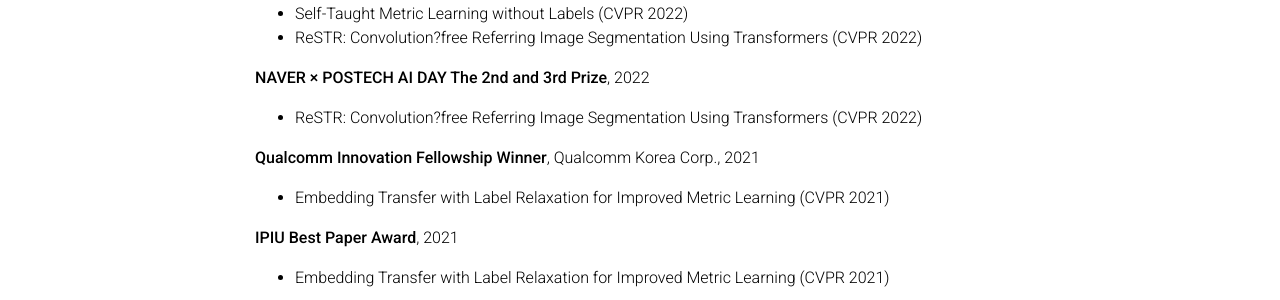
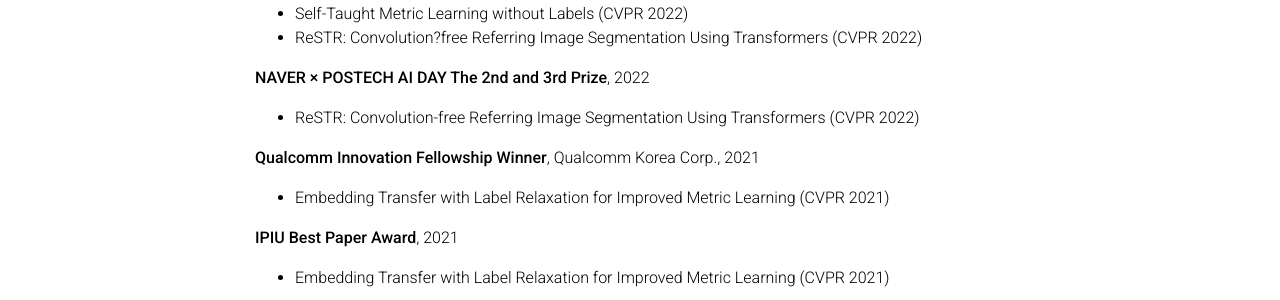
Before and after one commit to kdwonn/kdwonn.github.io, a Jekyll site: the page built from _honors/honor1.md, in a window 1280 px wide and 1084 px high. Shown: the part 357-657 px from the top of the window. Built offline with Jekyll 4.4.1, drawn with Linux system fonts in a browser that asks for light colours; full-size pictures stand in for the smaller copies a plugin makes; comment, search, counter and statistics services are not loaded; a style sheet for code colours, icons or effects is not loaded.

Commit message:
typo fixes

```diff
--- a/_honors/honor1.md
+++ b/_honors/honor1.md
@@ -11,7 +11,7 @@
 - ReSTR: Convolution?free Referring Image Segmentation Using Transformers (CVPR 2022)
 
 **NAVER × POSTECH AI DAY The 2nd and 3rd Prize**, 2022
-- ReSTR: Convolution?free Referring Image Segmentation Using Transformers (CVPR 2022)
+- ReSTR: Convolution-free Referring Image Segmentation Using Transformers (CVPR 2022)
 
 **Qualcomm Innovation Fellowship Winner**, Qualcomm Korea Corp., 2021
 - Embedding Transfer with Label Relaxation for Improved Metric Learning  (CVPR 2021)
```
Also changed, not shown: _pages/about.md (+1 -1 lines).
